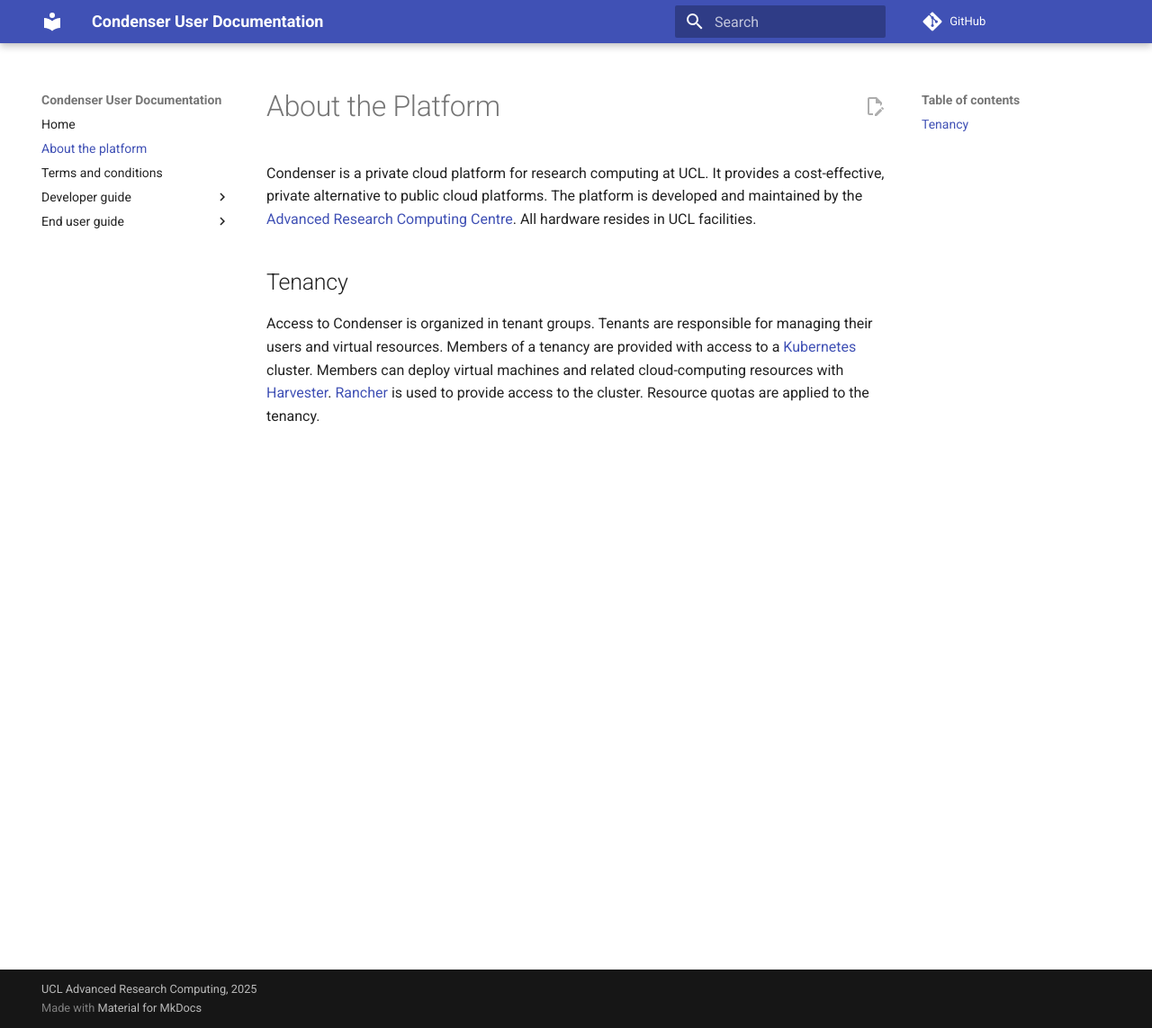
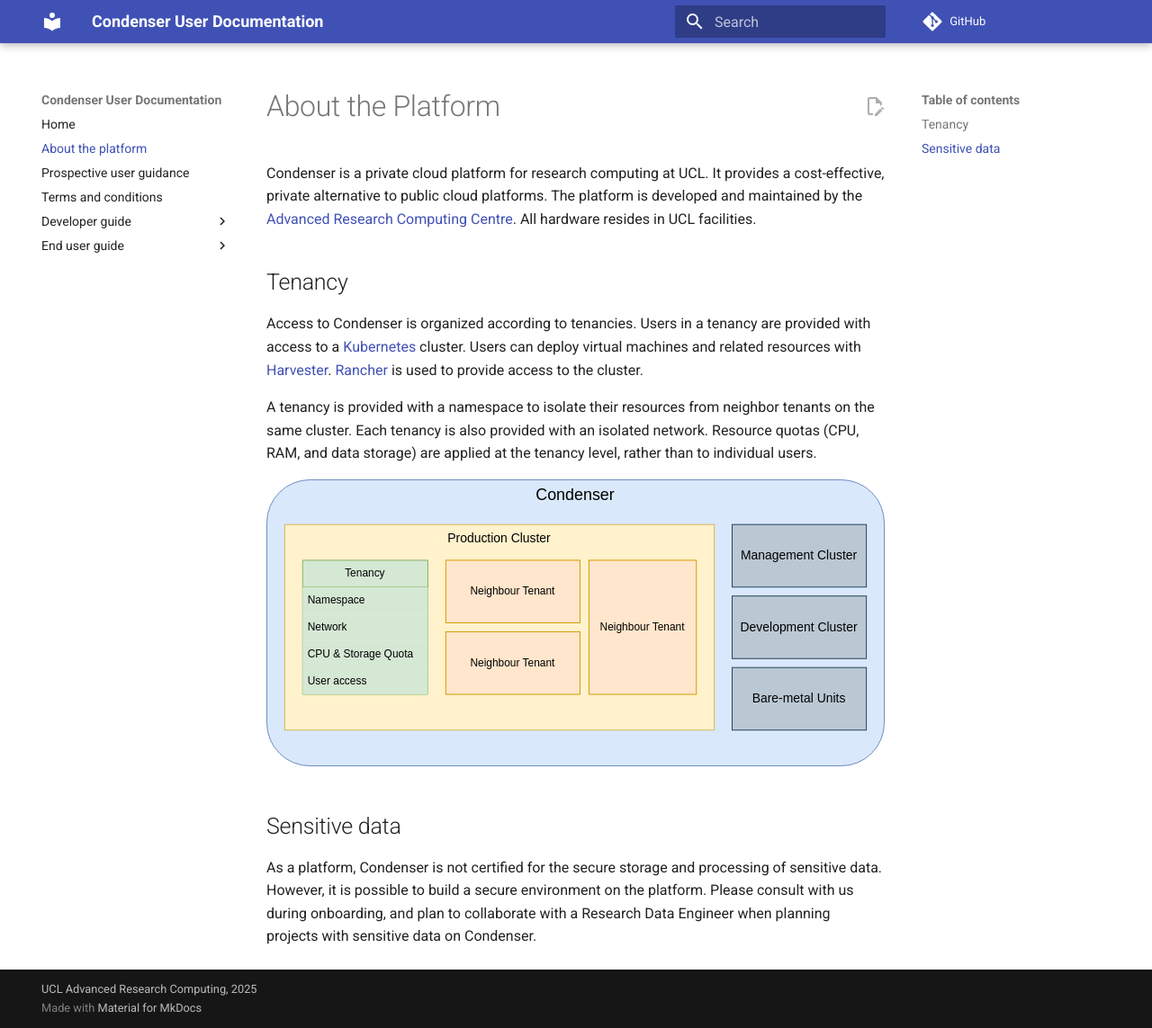
Before and after one commit to UCL-ARC/condenser-mkdocs, an MkDocs documentation site: the page built from docs/about.md, in a window 1280 px wide and 1143 px high. Shown: the whole window at 90% size. Built offline with MkDocs 1.6.1 and Material for MkDocs 9.7.7, drawn with Linux system fonts in a browser that asks for light colours; comment, search, counter and statistics services are not loaded.

Commit message:
Tenancies and sensitive data (#15)
* Diagram about what a tenancy is and how it sits in condenser

* cheeky move the pr template hope it works now

* ignore drawio backup files

* reorg text about tenancies

* attr_list ext is for aligning images

* include the diagram

* move assets into docs

* fix path for assets

* Add a prospective user guidance document

* New language about secure data

* isolated network

* typo

* reframe this list more as things you'll need to plan for

* Rancher docs not useful- just link to condenser

```diff
--- a/docs/about.md
+++ b/docs/about.md
@@ -11,9 +11,22 @@
 
 ## Tenancy
 
-Access to Condenser is organized in tenant groups. Tenants are responsible for
-managing their users and virtual resources. Members of a tenancy are provided with
-access to a [Kubernetes](https://kubernetes.io/docs/home/)
-cluster. Members can deploy virtual machines and related cloud-computing resources
-with [Harvester](https://docs.harvesterhci.io). [Rancher](https://rancher.com/docs/)
-is used to provide access to the cluster. Resource quotas are applied to the tenancy.
+Access to Condenser is organized according to tenancies. Users in a tenancy are
+provided with access to a [Kubernetes](https://kubernetes.io/docs/home/) cluster.
+Users can deploy virtual machines and related resources with [Harvester](https://docs.harvesterhci.io).
+[Rancher](https://rancher.condenser.arc.ucl.ac.uk/dashboard/) is used to provide
+access to the cluster.
+
+A tenancy is provided with a namespace to isolate their resources from neighbor
+tenants on the same cluster. Each tenancy is also provided with an isolated network.
+Resource quotas (CPU, RAM, and data storage) are applied at the tenancy level,
+rather than to individual users.
+
+![Tenancy diagram](assets/condenser-tenancy.svg)
+
+## Sensitive data
+
+As a platform, Condenser is not certified for the secure storage and processing
+of sensitive data. However, it is possible to build a secure environment on the
+platform. Please consult with us during onboarding, and plan to collaborate with
+a Research Data Engineer when planning projects with sensitive data on Condenser.
--- a/mkdocs.yml
+++ b/mkdocs.yml
@@ -5,6 +5,7 @@
     - content.action.edit
 not_in_nav: |
   /stubs
+  /assets
 copyright: "UCL Advanced Research Computing, 2025"
 site_description: "Documentation for the UCL Condenser Platform"
 repo_url: https://github.com/UCL-ARC/condenser-mkdocs
@@ -18,3 +19,4 @@
   - pymdownx.highlight:
       anchor_linenums: true
   - pymdownx.superfences
+  - attr_list
```
Also changed, not shown: docs/prospective_user_guidance.md (added, +54 -0 lines), docs/terms_and_conditions.md (+0 -4 lines), .github/pull_request_template.md (renamed from .github/PULL_REQUEST_TEMPLATE/pull_request_template.md), docs/assets/condenser-tenancy.svg (added), 3 other files.
